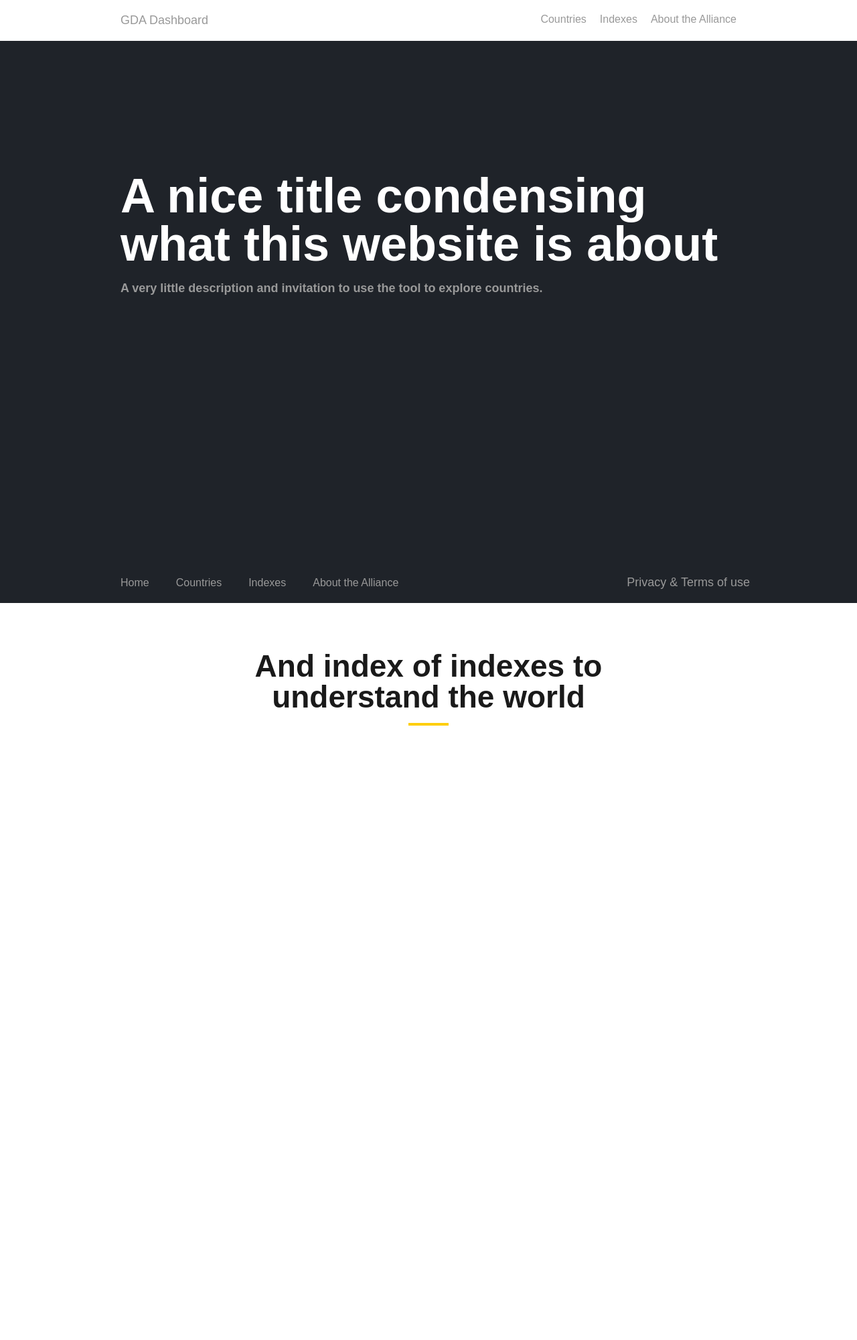
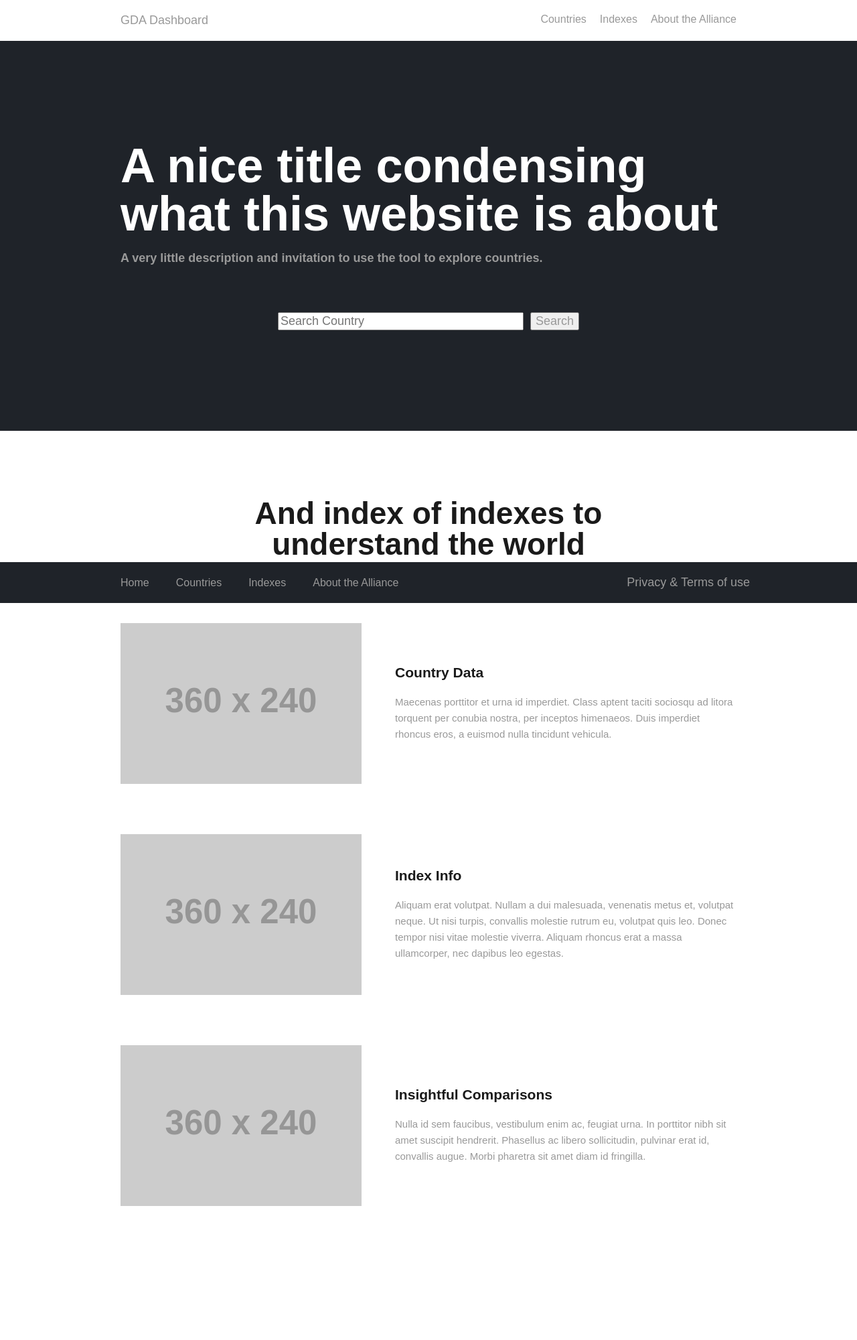
Before and after one commit to GovernanceDataAlliance/GDA-Dashboard, a Jekyll site: the page built from index.html, in a window 1280 px wide. Shown: the whole page at 67% size. Built offline with Jekyll 4.4.1, drawn with Linux system fonts in a browser that asks for light colours; some web fonts are replaced; before the commit the page ends 1283 px from its top, so only the background shows below that.

Commit message:
Adds home page list

```diff
--- /dev/null
+++ b/_sass/components/_c-search.scss
@@ -0,0 +1,18 @@
+.c-search {
+  width: 650px;
+
+  display: flex;
+  flex-direction: row;
+  justify-content: space-around;
+  align-items: center;
+
+  &.-main {
+    margin-top: 20px;
+    padding: 50px 100px;
+  }
+
+  > input {
+    flex-grow: 1;
+    margin-right: 10px;
+  }
+}
--- a/_sass/layout/_l-banner.scss
+++ b/_sass/layout/_l-banner.scss
@@ -13,8 +13,7 @@
     padding: rem(60px) 0;
 
     &.-main {
-      min-height: rem(810px);
-      padding: rem(195px) 0 rem(110px) 0;
+      padding: rem(150px) 0 rem(100px) 0;
       background-color: $color-1;
 
       > .wrap {
--- /dev/null
+++ b/_sass/modules/_m-list.scss
@@ -0,0 +1,30 @@
+.m-list {
+  &.-home {
+    > .list-item {
+      display: flex;
+
+      margin-top: 75px;
+
+      img {
+        margin-right: 50px;
+      }
+
+      div {
+        display: flex;
+        flex-direction: column;
+        justify-content: center;
+      }
+
+      h3 {
+        color: $font-color-2;
+        margin-bottom: 20px;
+      }
+
+      p {
+        color: $font-color-1;
+        font-size: 15px;
+        line-height: 1.5rem;
+      }
+    }
+  }
+}
--- a/css/main.scss
+++ b/css/main.scss
@@ -23,11 +23,13 @@
 
   "modules/m-site-navigation",
   "modules/m-region-list",
+  "modules/m-list",
   "modules/m-card",
 
   "components/buttons",
   "components/c-section-title",
   "components/c-table",
   "components/c-table-metadata",
+  "components/c-search",
 
   "states";
--- a/index.html
+++ b/index.html
@@ -8,11 +8,61 @@ layout: default
       <h3 class="c-section-title -light">A nice title condensing what this website is about</h3>
       <h4 class="c-section-subtitle">A very little description and invitation to use the tool to explore countries.</h4>
     </div>
+
+    <div class="c-search -main">
+      <input type="text" name="search" placeholder="Search Country" />
+      <button>Search</button>
+    </div>
   </div>
 </div>
 
 <div class="l-content -main">
   <div class="wrap">
     <h2 class="c-section-title -dark -secondary -highlighted">And index of indexes to understand the world</h2>
+
+    <div class="m-list -home">
+      <div class="list-item">
+        <img src="https://placehold.it/360x240">
+
+        <div>
+          <h3>Country Data</h3>
+          <p>
+            Maecenas porttitor et urna id imperdiet. Class aptent taciti
+            sociosqu ad litora torquent per conubia nostra, per inceptos
+            himenaeos. Duis imperdiet rhoncus eros, a euismod nulla
+            tincidunt vehicula.
+          </p>
+        </div>
+      </div>
+
+      <div class="list-item">
+        <img src="https://placehold.it/360x240">
+
+        <div>
+          <h3>Index Info</h3>
+          <p>
+            Aliquam erat volutpat. Nullam a dui malesuada, venenatis metus
+            et, volutpat neque. Ut nisi turpis, convallis molestie rutrum
+            eu, volutpat quis leo. Donec tempor nisi vitae molestie
+            viverra. Aliquam rhoncus erat a massa ullamcorper, nec dapibus
+            leo egestas.
+          </p>
+        </div>
+      </div>
+
+      <div class="list-item">
+        <img src="https://placehold.it/360x240">
+
+        <div>
+          <h3>Insightful Comparisons</h3>
+          <p>
+            Nulla id sem faucibus, vestibulum enim ac, feugiat urna. In
+            porttitor nibh sit amet suscipit hendrerit. Phasellus ac
+            libero sollicitudin, pulvinar erat id, convallis augue. Morbi
+            pharetra sit amet diam id fringilla.
+          </p>
+        </div>
+      </div>
+    </div>
   </div>
 </div>
```
